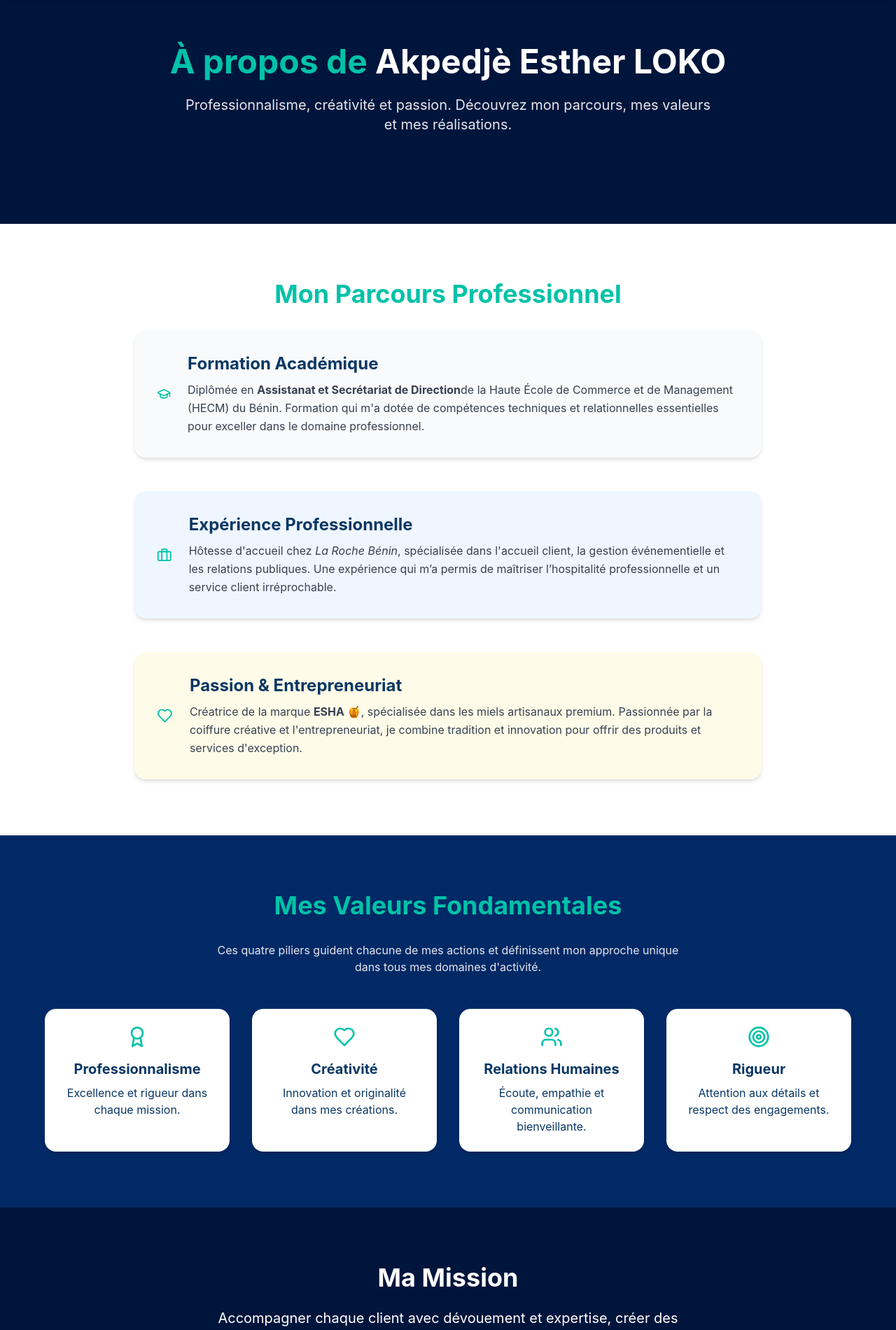
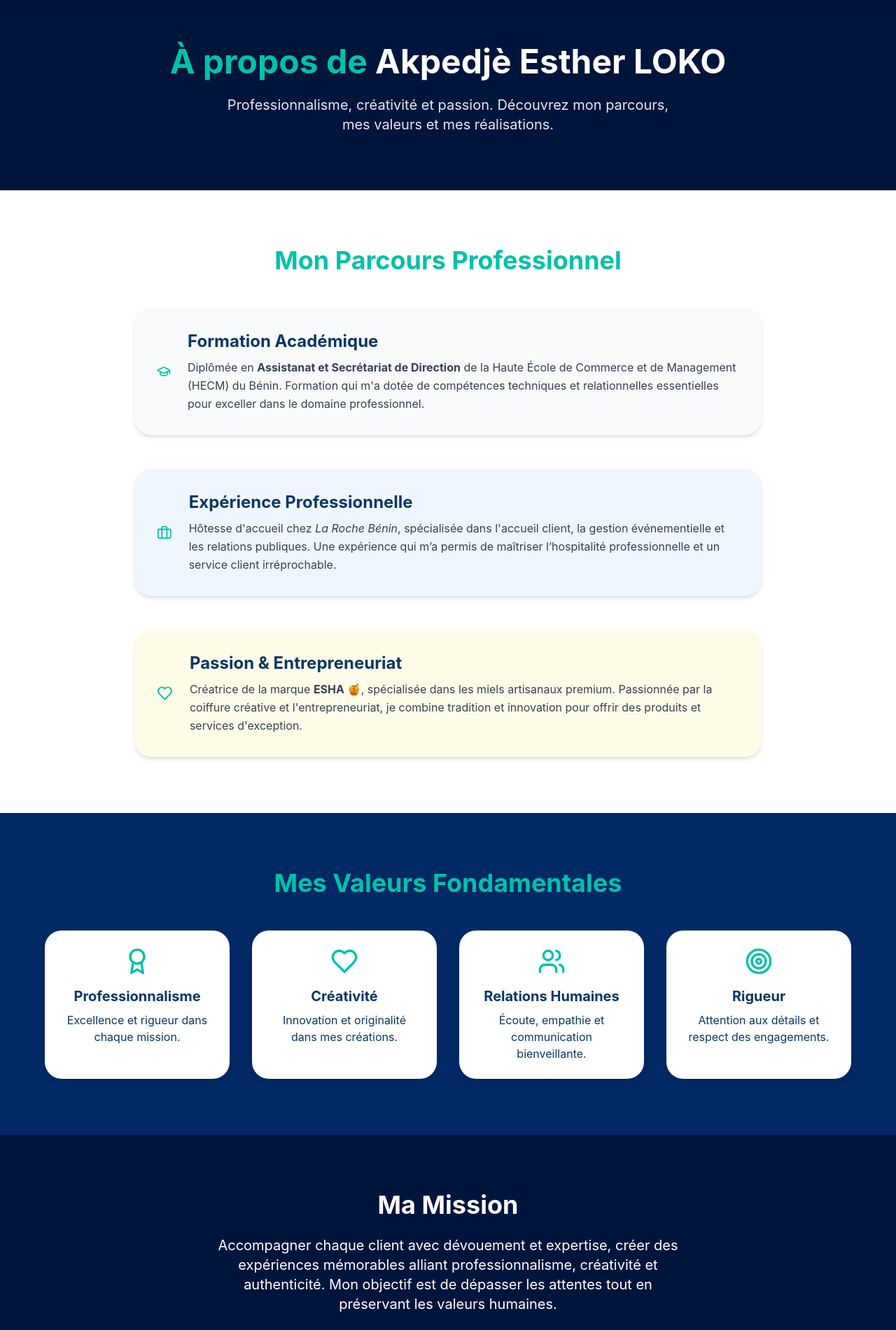
Before and after one commit to rentchob-ops/estherloko, a React (Vite) app: page /about in a window 1280 px wide. Shown: the part 80-1981 px from the top of the page at 70% size. Built offline with nearby package versions, Linux system fonts and the light colour scheme.

Commit message:
Updated About.tsx

```diff
--- a/src/pages/About.tsx
+++ b/src/pages/About.tsx
@@ -3,10 +3,10 @@ import { GraduationCap, Briefcase, Heart, Users, Award, Target, Phone } from "lu
 
 const About = () => {
   const values = [
-    { icon: <Award className="w-8 h-8 text-[#00C2A8]" />, title: "Professionnalisme", description: "Excellence et rigueur dans chaque mission." },
-    { icon: <Heart className="w-8 h-8 text-[#00C2A8]" />, title: "Créativité", description: "Innovation et originalité dans mes créations." },
-    { icon: <Users className="w-8 h-8 text-[#00C2A8]" />, title: "Relations Humaines", description: "Écoute, empathie et communication bienveillante." },
-    { icon: <Target className="w-8 h-8 text-[#00C2A8]" />, title: "Rigueur", description: "Attention aux détails et respect des engagements." },
+    { icon: <Award className="w-10 h-10 text-[#00C2A8]" />, title: "Professionnalisme", description: "Excellence et rigueur dans chaque mission." },
+    { icon: <Heart className="w-10 h-10 text-[#00C2A8]" />, title: "Créativité", description: "Innovation et originalité dans mes créations." },
+    { icon: <Users className="w-10 h-10 text-[#00C2A8]" />, title: "Relations Humaines", description: "Écoute, empathie et communication bienveillante." },
+    { icon: <Target className="w-10 h-10 text-[#00C2A8]" />, title: "Rigueur", description: "Attention aux détails et respect des engagements." },
   ];
 
   const galleryItems = [
@@ -26,31 +26,31 @@ const About = () => {
         <h1 className="text-4xl md:text-5xl font-bold text-[#00C2A8] mb-6">
           À propos de <span className="text-white">Akpedjè Esther LOKO</span>
         </h1>
-        <p className="text-lg md:text-xl max-w-3xl mx-auto text-gray-200 mb-12">
+        <p className="text-lg md:text-xl max-w-2xl mx-auto text-gray-200">
           Professionnalisme, créativité et passion. Découvrez mon parcours, mes valeurs et mes réalisations.
         </p>
       </section>
 
       {/* Biographie / Parcours */}
-      <section className="py-20 px-6 text-center bg-white">
-        <h2 className="text-3xl md:text-4xl font-bold text-[#00C2A8] mb-8">Mon Parcours Professionnel</h2>
-        <div className="max-w-4xl mx-auto space-y-12 text-left">
+      <section className="py-20 bg-white text-center px-6">
+        <h2 className="text-3xl md:text-4xl font-bold text-[#00C2A8] mb-12">Mon Parcours Professionnel</h2>
+
+        <div className="max-w-4xl mx-auto space-y-12">
 
           {/* Formation */}
-          <div className="bg-gray-50 p-8 rounded-2xl shadow-md flex flex-col md:flex-row items-center md:space-x-6">
-            <GraduationCap className="w-12 h-12 text-[#00C2A8] mb-4 md:mb-0" />
+          <div className="bg-gray-50 p-8 rounded-3xl shadow-md flex flex-col items-center space-y-4 md:space-y-0 md:flex-row md:space-x-6 text-center md:text-left">
+            <GraduationCap className="w-12 h-12 text-[#00C2A8]" />
             <div>
               <h3 className="text-2xl font-bold text-[#0A3764] mb-2">Formation Académique</h3>
               <p className="text-gray-700 leading-relaxed">
-                Diplômée en <strong>Assistanat et Secrétariat de Direction</strong>
-                de la Haute École de Commerce et de Management (HECM) du Bénin. Formation qui m'a dotée de compétences techniques et relationnelles essentielles pour exceller dans le domaine professionnel.
+                Diplômée en <strong>Assistanat et Secrétariat de Direction</strong> de la Haute École de Commerce et de Management (HECM) du Bénin. Formation qui m'a dotée de compétences techniques et relationnelles essentielles pour exceller dans le domaine professionnel.
               </p>
             </div>
           </div>
 
           {/* Expérience */}
-          <div className="bg-blue-50 p-8 rounded-2xl shadow-md flex flex-col md:flex-row items-center md:space-x-6">
-            <Briefcase className="w-12 h-12 text-[#00C2A8] mb-4 md:mb-0" />
+          <div className="bg-blue-50 p-8 rounded-3xl shadow-md flex flex-col items-center space-y-4 md:space-y-0 md:flex-row md:space-x-6 text-center md:text-left">
+            <Briefcase className="w-12 h-12 text-[#00C2A8]" />
             <div>
               <h3 className="text-2xl font-bold text-[#0A3764] mb-2">Expérience Professionnelle</h3>
               <p className="text-gray-700 leading-relaxed">
@@ -60,8 +60,8 @@ const About = () => {
           </div>
 
           {/* Entrepreneuriat */}
-          <div className="bg-yellow-50 p-8 rounded-2xl shadow-md flex flex-col md:flex-row items-center md:space-x-6">
-            <Heart className="w-12 h-12 text-[#00C2A8] mb-4 md:mb-0" />
+          <div className="bg-yellow-50 p-8 rounded-3xl shadow-md flex flex-col items-center space-y-4 md:space-y-0 md:flex-row md:space-x-6 text-center md:text-left">
+            <Heart className="w-12 h-12 text-[#00C2A8]" />
             <div>
               <h3 className="text-2xl font-bold text-[#0A3764] mb-2">Passion & Entrepreneuriat</h3>
               <p className="text-gray-700 leading-relaxed">
@@ -74,14 +74,11 @@ const About = () => {
       </section>
 
       {/* Valeurs */}
-      <section className="py-20 bg-primary-800 text-center text-white">
-        <h2 className="text-3xl md:text-4xl font-bold text-[#00C2A8] mb-8">Mes Valeurs Fondamentales</h2>
-        <p className="text-gray-200 max-w-2xl mx-auto mb-12">
-          Ces quatre piliers guident chacune de mes actions et définissent mon approche unique dans tous mes domaines d'activité.
-        </p>
-        <div className="max-w-6xl mx-auto grid grid-cols-1 md:grid-cols-2 lg:grid-cols-4 gap-8">
+      <section className="py-20 bg-primary-800 text-white text-center px-6">
+        <h2 className="text-3xl md:text-4xl font-bold text-[#00C2A8] mb-12">Mes Valeurs Fondamentales</h2>
+        <div className="max-w-6xl mx-auto grid grid-cols-1 sm:grid-cols-2 lg:grid-cols-4 gap-8 text-center">
           {values.map((value, index) => (
-            <div key={index} className="bg-white text-[#0A3764] p-6 rounded-2xl shadow-md hover:shadow-xl transition-all duration-300 transform hover:-translate-y-2">
+            <div key={index} className="bg-white text-[#0A3764] p-6 rounded-3xl shadow-md hover:shadow-xl transition-all duration-300 transform hover:-translate-y-2">
               <div className="flex justify-center mb-4">{value.icon}</div>
               <h3 className="text-xl font-bold mb-2">{value.title}</h3>
               <p>{value.description}</p>
@@ -91,9 +88,9 @@ const About = () => {
       </section>
 
       {/* Mission */}
-      <section className="py-20 bg-primary-900 text-white text-center">
+      <section className="py-20 bg-primary-900 text-white text-center px-6">
         <h2 className="text-3xl md:text-4xl font-bold mb-6">Ma Mission</h2>
-        <p className="text-lg md:text-xl max-w-3xl mx-auto mb-8">
+        <p className="text-lg md:text-xl max-w-2xl mx-auto mb-8">
           Accompagner chaque client avec dévouement et expertise, créer des expériences mémorables
           alliant professionnalisme, créativité et authenticité. Mon objectif est de dépasser les attentes tout en préservant les valeurs humaines.
         </p>
@@ -103,14 +100,14 @@ const About = () => {
       </section>
 
       {/* Galerie */}
-      <section className="py-20 bg-primary-800 text-center text-white">
+      <section className="py-20 bg-primary-800 text-white text-center px-6">
         <h2 className="text-4xl md:text-5xl font-bold text-[#00C2A8] mb-8">Galerie & Réalisations</h2>
         <p className="text-gray-200 max-w-2xl mx-auto mb-12">
           Découvrez mes créations et prestations. Chaque réalisation reflète mon professionnalisme et ma créativité.
         </p>
-        <div className="max-w-6xl mx-auto grid grid-cols-1 sm:grid-cols-2 md:grid-cols-3 lg:grid-cols-4 gap-6">
+        <div className="max-w-6xl mx-auto grid grid-cols-1 sm:grid-cols-2 md:grid-cols-3 lg:grid-cols-3 gap-6">
           {galleryItems.map((item, index) => (
-            <div key={index} className="relative group overflow-hidden rounded-2xl shadow-lg cursor-pointer">
+            <div key={index} className="relative group overflow-hidden rounded-3xl shadow-lg cursor-pointer">
               <img
                 src={item.src}
                 alt={item.title}
@@ -125,7 +122,7 @@ const About = () => {
       </section>
 
       {/* CTA Final */}
-      <section className="py-20 bg-gradient-to-r from-[#00C2A8] to-cyan-500 text-primary-900 text-center">
+      <section className="py-20 bg-gradient-to-r from-[#00C2A8] to-cyan-500 text-primary-900 text-center px-6">
         <h2 className="text-3xl md:text-4xl font-bold mb-6">Prêt(e) à vivre une expérience unique ?</h2>
         <p className="text-lg md:text-xl max-w-2xl mx-auto mb-8">
           Que ce soit pour vos événements, votre beauté ou vos produits artisanaux, je suis là pour vous accompagner avec passion et excellence.
```
